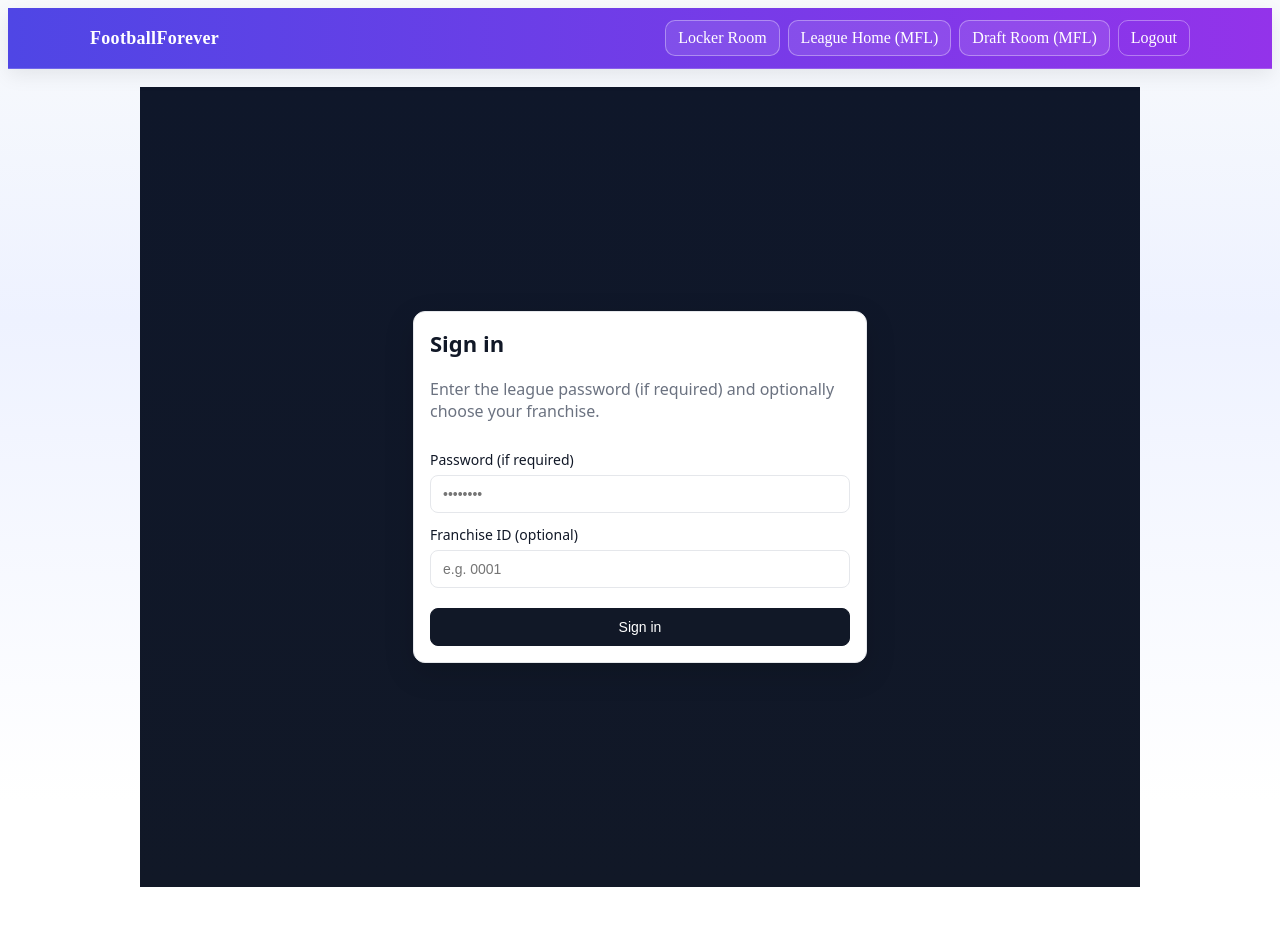
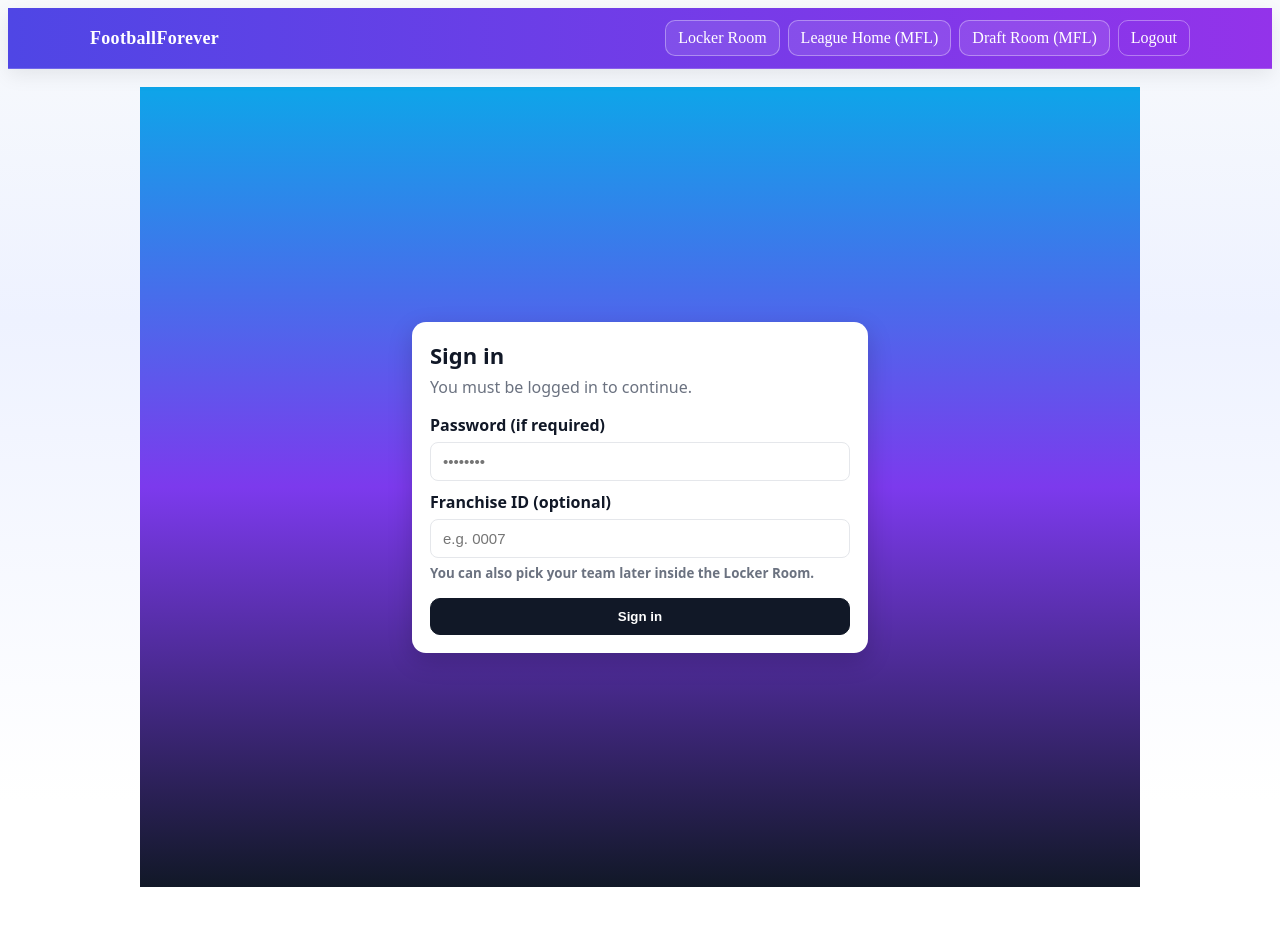
Before and after one commit to bigstock2001/fantasy-football-frontend, a Next.js app: page /login in a window 1280 px wide. Shown: the top 926 px of the page. Built offline with nearby package versions, Linux system fonts and the light colour scheme; no server answers.

Commit message:
update login

```diff
--- a/pages/login.js
+++ b/pages/login.js
@@ -1,45 +1,44 @@
 // pages/login.js
-import React, { useState } from "react";
-import { useRouter } from "next/router";
+import { useState } from "react";
 
 export default function LoginPage() {
-  const router = useRouter();
-  const nextUrl = (router.query.next && String(router.query.next)) || "/locker-room";
+  const [password, setPassword] = useState("");
+  const [teamId, setTeamId] = useState(""); // optional: preselect your franchise
+  const [msg, setMsg] = useState("");
+  const [busy, setBusy] = useState(false);
 
-  const [password, setPassword] = useState("");
-  const [franchiseId, setFranchiseId] = useState("");
-  const [error, setError] = useState("");
+  const from =
+    typeof window !== "undefined"
+      ? new URLSearchParams(window.location.search).get("from") || "/locker-room"
+      : "/locker-room";
 
   async function onSubmit(e) {
     e.preventDefault();
-    setError("");
+    setBusy(true);
+    setMsg("");
     try {
       const res = await fetch("/api/login", {
         method: "POST",
         headers: { "Content-Type": "application/json" },
-        body: JSON.stringify({
-          password: password || undefined,
-          franchiseId: franchiseId || undefined,
-        }),
+        body: JSON.stringify({ password, franchiseId: teamId || undefined }),
       });
-      if (!res.ok) {
-        const j = await res.json().catch(() => ({}));
-        throw new Error(j.error || `HTTP ${res.status}`);
-      }
-      router.replace(nextUrl);
+      if (!res.ok) throw new Error(`HTTP ${res.status}`);
+      // go to the page we came from, or locker-room
+      window.location.replace(from);
     } catch (err) {
-      setError(err.message || "Login failed");
+      setMsg("Login failed. Check password and try again.");
+    } finally {
+      setBusy(false);
     }
   }
 
   return (
     <div style={styles.wrap}>
-      <form onSubmit={onSubmit} style={styles.card}>
+      <div style={styles.card}>
         <h1 style={{ margin: 0, fontSize: 22 }}>Sign in</h1>
-        <p style={{ margin: "8px 0 16px", color: "#6b7280" }}>
-          Enter the league password (if required) and optionally choose your franchise.
-        </p>
+        <p style={{ color: "#6b7280", marginTop: 6 }}>You must be logged in to continue.</p>
 
+        <form onSubmit={onSubmit} style={{ display: "grid", gap: 10, marginTop: 14 }}>
           <label style={styles.label}>
             <span>Password (if required)</span>
             <input
@@ -54,18 +53,22 @@ export default function LoginPage() {
           <label style={styles.label}>
             <span>Franchise ID (optional)</span>
             <input
-            type="text"
-            value={franchiseId}
-            onChange={(e) => setFranchiseId(e.target.value)}
+              value={teamId}
+              onChange={(e) => setTeamId(e.target.value)}
               style={styles.input}
-            placeholder="e.g. 0001"
+              placeholder="e.g. 0007"
             />
+            <small style={{ color: "#6b7280" }}>
+              You can also pick your team later inside the Locker Room.
+            </small>
           </label>
 
-        {error && <div style={styles.error}>{error}</div>}
-
-        <button style={styles.button}>Sign in</button>
+          <button disabled={busy} style={styles.btn}>
+            {busy ? "Signing in…" : "Sign in"}
+          </button>
+          {msg && <div style={{ color: "#b91c1c" }}>{msg}</div>}
         </form>
+      </div>
     </div>
   );
 }
@@ -75,44 +78,31 @@ const styles = {
     minHeight: "100vh",
     display: "grid",
     placeItems: "center",
-    background: "linear-gradient(180deg, #0f172a 0%, #111827 100%)",
+    background:
+      "linear-gradient(180deg, #0ea5e9 0%, #7c3aed 50%, #111827 100%)",
   },
   card: {
-    width: "100%",
-    maxWidth: 420,
-    background: "#fff",
+    width: "min(92vw, 420px)",
+    background: "white",
+    borderRadius: 14,
+    padding: 18,
+    boxShadow: "0 8px 24px rgba(0,0,0,0.18)",
+  },
+  label: { display: "grid", gap: 6, fontWeight: 600 },
+  input: {
+    padding: "10px 12px",
+    borderRadius: 8,
     border: "1px solid #e5e7eb",
-    borderRadius: 12,
-    padding: 16,
-    boxShadow: "0 10px 30px rgba(0,0,0,0.15)",
-    display: "grid",
-    gap: 12,
-    fontFamily: "system-ui, -apple-system, Segoe UI, Roboto, Helvetica, Arial, sans-serif",
-    color: "#111827",
+    fontSize: 15,
   },
-  label: { display: "grid", gap: 6, fontSize: 14 },
-  input: {
-    border: "1px solid #e5e7eb",
-    borderRadius: 8,
+  btn: {
+    marginTop: 6,
     padding: "10px 12px",
-    fontSize: 14,
-  },
-  button: {
-    marginTop: 8,
+    borderRadius: 10,
     border: "1px solid #111827",
     background: "#111827",
-    color: "#fff",
-    borderRadius: 8,
-    padding: "10px 12px",
+    color: "white",
     cursor: "pointer",
-    fontSize: 14,
-  },
-  error: {
-    color: "#b91c1c",
-    background: "#fee2e2",
-    border: "1px solid #fecaca",
-    padding: "8px 10px",
-    borderRadius: 8,
-    fontSize: 14,
+    fontWeight: 700,
   },
 };
```
Lines whose indentation alone changed are shown as unchanged.
